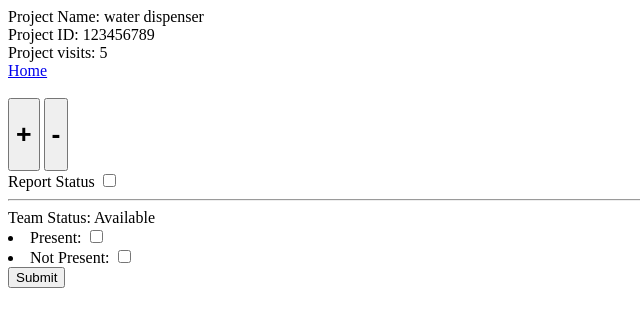
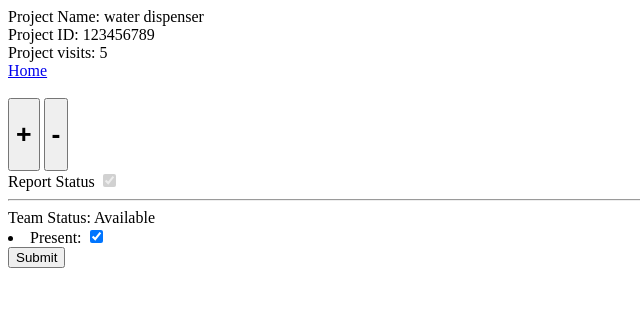
Before and after one commit to Vathsal27/project_management, a Django app: page /project_id/123456789 in a window 1280 px wide. Shown: the top 327 px of the page, without its empty margins (0-640 px from the left). Run offline with Django 4.2, Linux system fonts and the light colour scheme; data comes from the database, SQL or seed files in the repository; both versions use the stored data as it was after the commit.

Commit message:
chenges in script

```diff
--- a/inc/project_status/templates/project_status/project_details.html
+++ b/inc/project_status/templates/project_status/project_details.html
@@ -38,14 +38,20 @@
         {% endif %}
         <li>
             Present:
-            <input type="checkbox" name="is_present" id="">
-        </li>
-        <li>
-            Not Present:
-            <input type="checkbox" name="not_present" id="">
+            <input type="checkbox" name="is_present" id="is_present">
         </li>
         <button type="submit" name="submit" id="sendData">Submit</button>
     </form>
+
+    <script>
+        {% if project.status == True %}
+            document.getElementById('status').disabled = true;
+            document.getElementById('status').checked = true;
+        {% endif %}
+        {% if project.team_presence == True %}
+            document.getElementById('is_present').checked = true;
+        {% endif %}
+    </script>
 </body>
 
 </html>
--- a/inc/project_status/views.py
+++ b/inc/project_status/views.py
@@ -24,7 +24,8 @@ def project_details(request, project_id):
 
         if request.POST.get('is_present') == 'on':
             project.team_presence = True
-        if request.POST.get('not_present') == 'on':
+        # if request.POST.get('not_present') == 'on':
+        else:
             project.team_presence = False
 
         project.save()
```
Also changed, not shown: inc/db.sqlite3.
